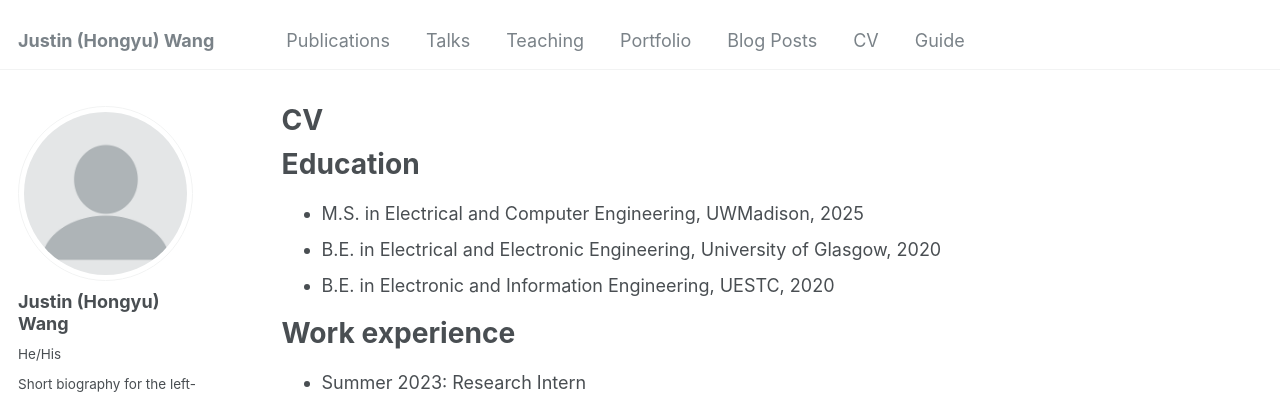
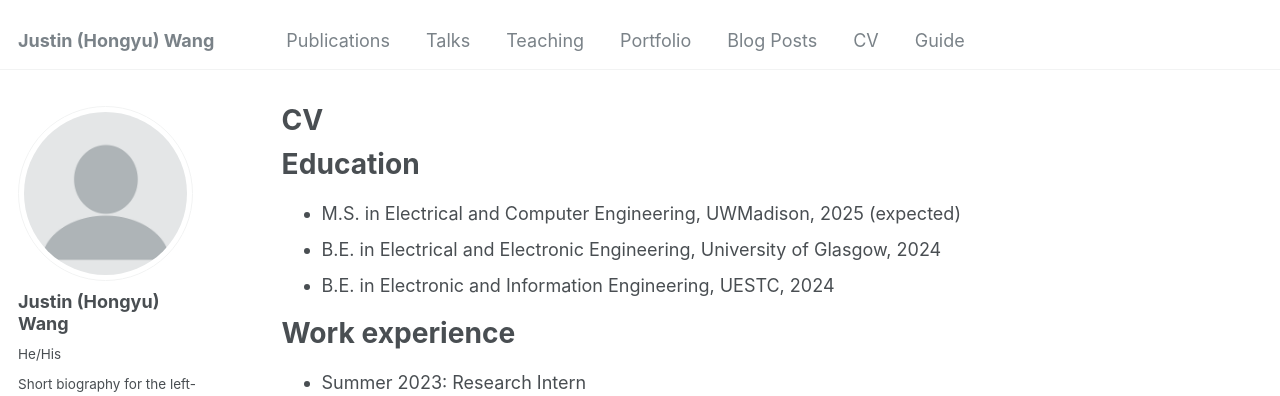
Before and after one commit to Hongyu0329/hongyu0329.github.io, a Jekyll site: the page built from _pages/cv.md, in a window 1280 px wide and 1249 px high. Shown: the top 396 px of the window. Built offline with Jekyll 4.4.1, drawn with Linux system fonts in a browser that asks for light colours; some web fonts are replaced.

Commit message:
Update cv.md

```diff
--- a/_pages/cv.md
+++ b/_pages/cv.md
@@ -11,9 +11,9 @@ redirect_from:
 
 Education
 ======
-* M.S. in Electrical and Computer Engineering, UWMadison, 2025
-* B.E. in Electrical and Electronic Engineering, University of Glasgow, 2020
-* B.E. in Electronic and Information Engineering, UESTC, 2020
+* M.S. in Electrical and Computer Engineering, UWMadison, 2025 (expected)
+* B.E. in Electrical and Electronic Engineering, University of Glasgow, 2024
+* B.E. in Electronic and Information Engineering, UESTC, 2024
 
 Work experience
 ======
```
